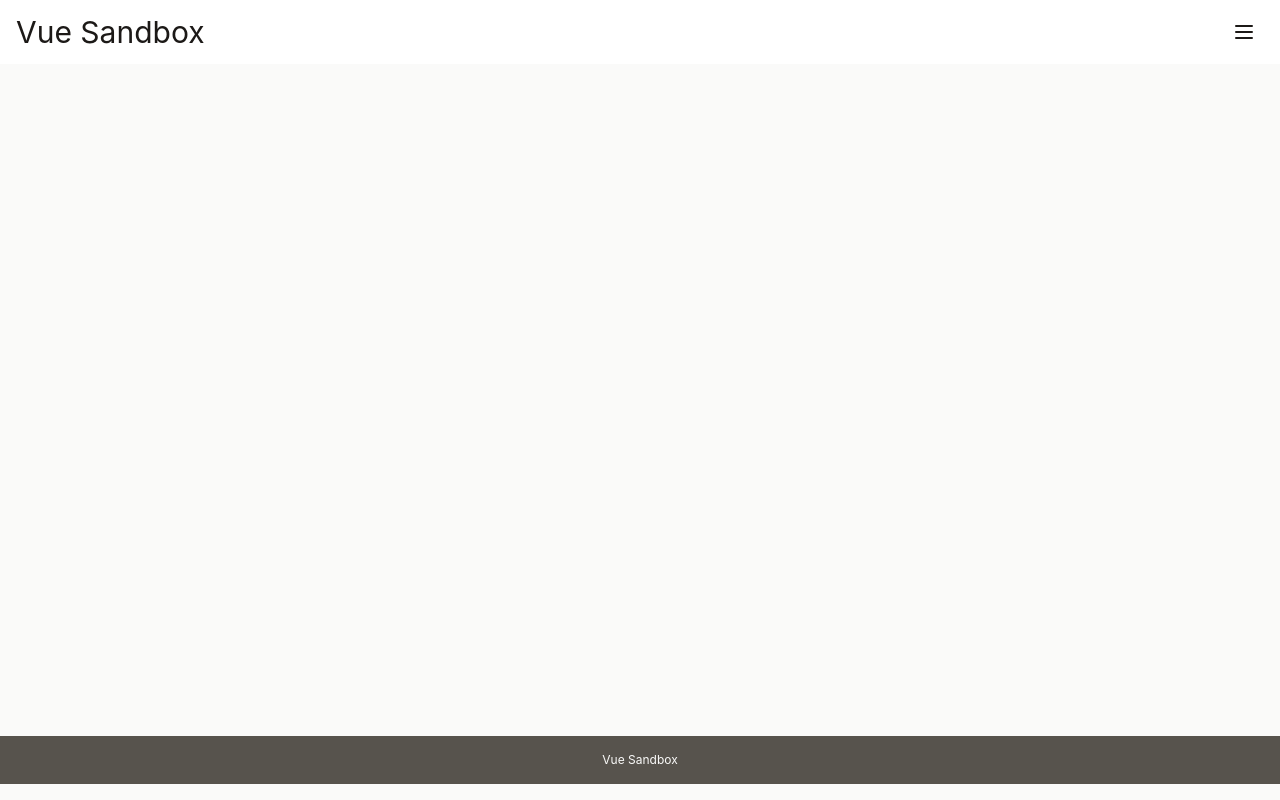
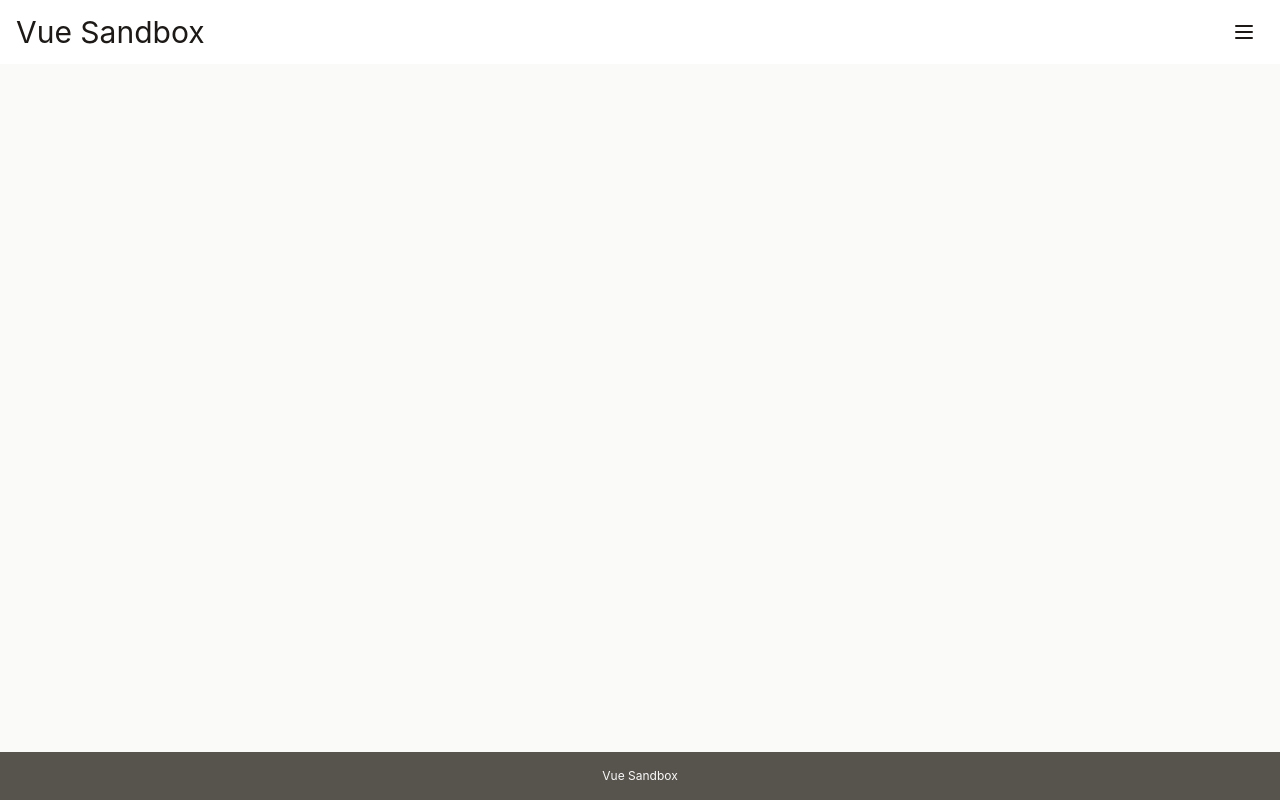
Before and after one commit to lateen-sail/learn-vue, a Vue app: page / in a window 1280 px wide. Built offline with nearby package versions, Linux system fonts and the light colour scheme.

Commit message:
adjust: フッターの下余白が見えないように微調整

```diff
--- a/src/components/Layout.vue
+++ b/src/components/Layout.vue
@@ -95,7 +95,7 @@ const closeMenu = () => {
     </div>
 
     <!-- メインコンテンツ -->
-    <main class="min-h-[calc(100vh-4rem-4rem)]">
+    <main class="min-h-[calc(100vh-4rem-3rem)]">
       <router-view />
     </main>
 
```
